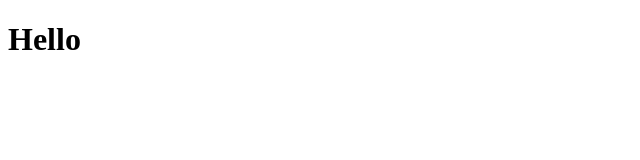
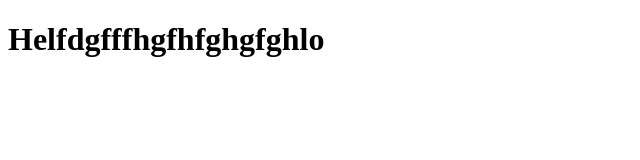
Before and after one commit to SornRomy/Demo-Test, a plain HTML site: page index.html in a window 1280 px wide. Shown: the whole page, without its empty margins (0-640 px from the left). Drawn offline with Linux system fonts and the light colour scheme.

Commit message:
update html

```diff
--- a/index.html
+++ b/index.html
@@ -1,12 +1,11 @@
 <!DOCTYPE html>
 <html lang="en">
   <head>
-        <meta charset="UTF-8">
-        <meta name="viewport" content="width=device-width, initial-scale=1.0">
+    <meta charset="UTF-8" />
+    <meta name="viewport" content="width=device-width, initial-scale=1.0" />
     <title>Document</title>
   </head>
   <body>
-        <h1>Hello</h1>
-
+    <h1>Helfdgfffhgfhfghgfghlo</h1>
   </body>
 </html>
```
Lines whose indentation alone changed are shown as unchanged.
